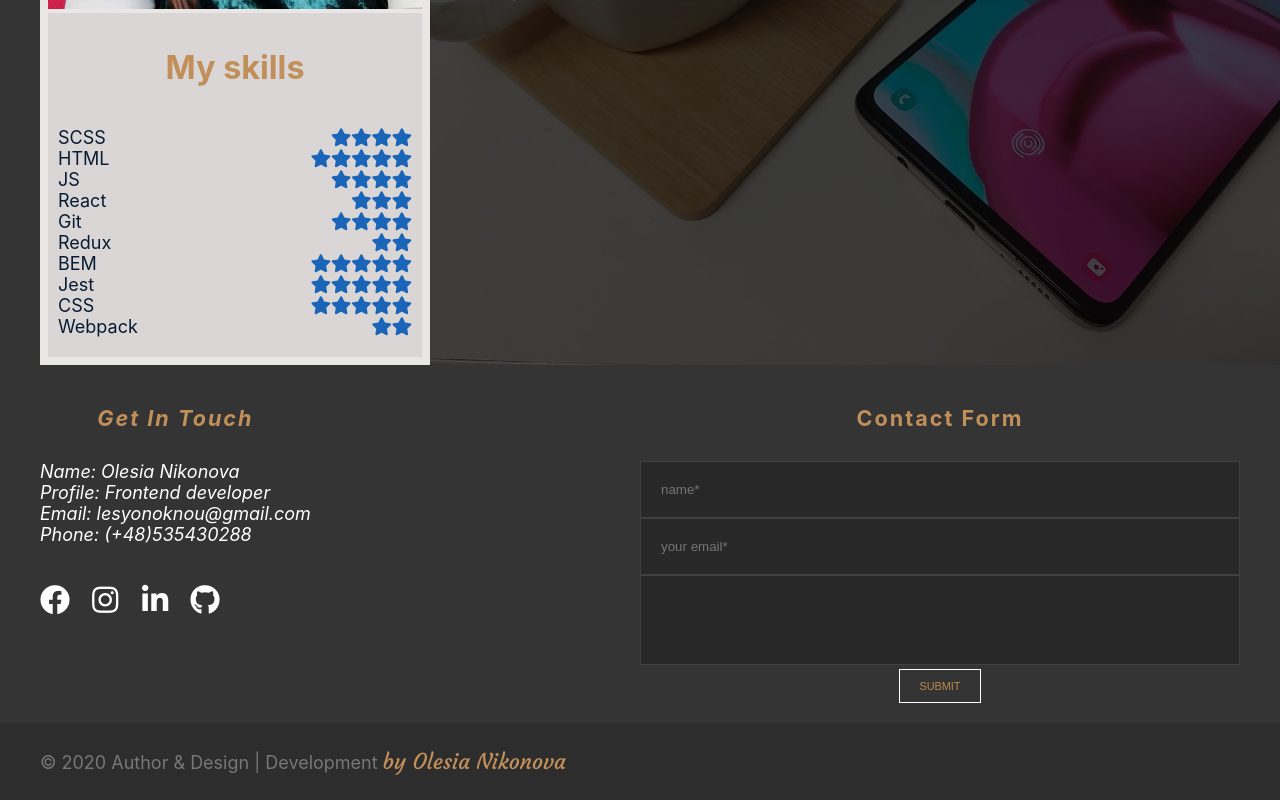
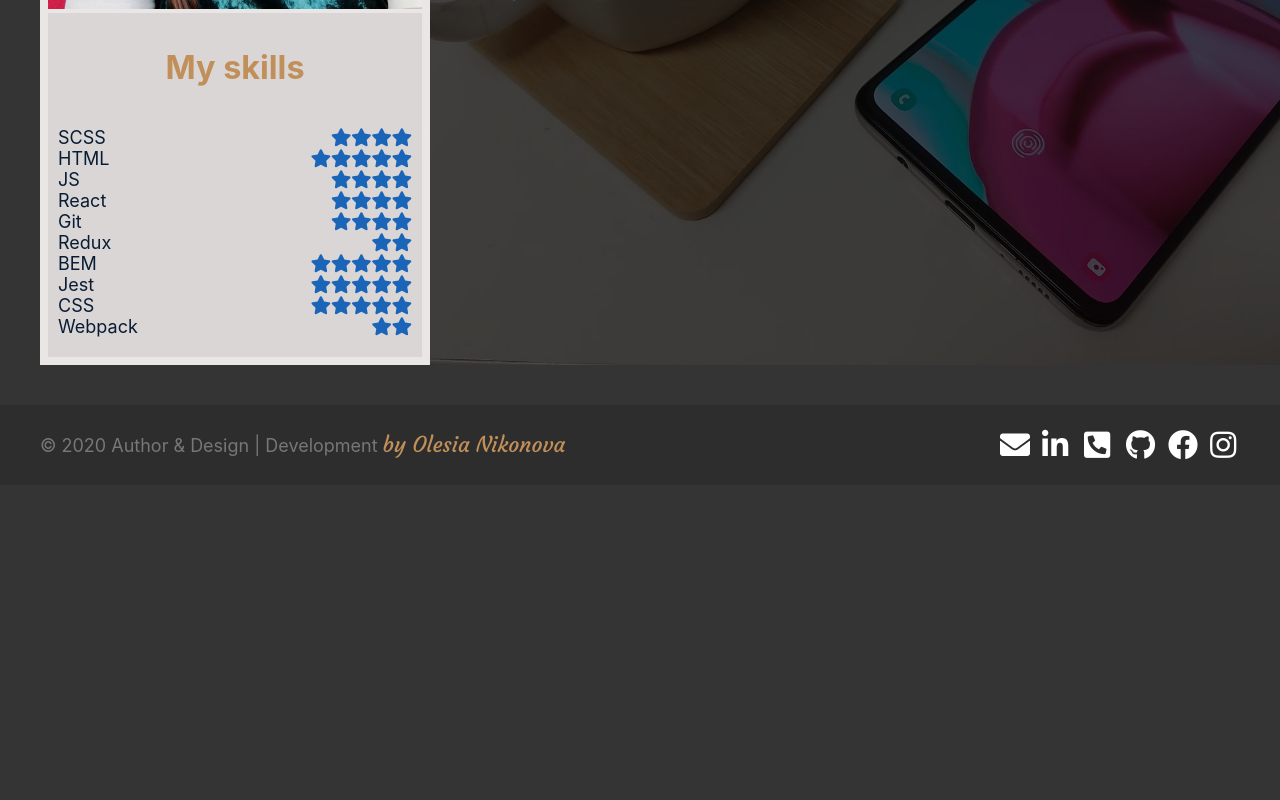
Before and after one commit to olvlesya/portfolio, a React (Create React App) app: page / in a window 1280 px wide. Shown: the part 1298-2098 px from the top of the page. After the commit the page ends 1783 px from the top, so only its background shows below. Built offline with nearby package versions, Linux system fonts and the light colour scheme; the HTML template or start-up script is replaced by a standard one.

Commit message:
chore: perform refactoring

```diff
--- a/src/common/ProgressBar/ProgressBar.jsx
+++ b/src/common/ProgressBar/ProgressBar.jsx
@@ -2,7 +2,9 @@ import React from "react";
 import { progress, progressStars } from "./ProgressBar.module.scss";
 
 export function ProgressBar({ label, stars }) {
-  const starsSkills = new Array(stars).fill(<i class="fas fa-star"></i>);
+  const starsSkills = [...new Array(stars)].map((_, index) => (
+    <i key={index} className="fas fa-star"></i>
+  ));
   return (
     <div className={progress}>
       <div>{label}</div>
--- a/src/common/ValidForm/ValidForm.jsx
+++ /dev/null
@@ -1,54 +0,0 @@
-import React, { useState } from "react";
-import {
-  footerForm,
-  footerFormContacts,
-  footerFormInput,
-  footerFormTextarea,
-  footerFormInputCorrect,
-  footeFormInputIncorrect,
-} from "./ValidForm.module.scss";
-
-function validateEmail(email) {
-  return email === "" || email.match(/^([\w.%+-]+)@([\w-]+\.)+([\w]{2,})$/i);
-}
-
-export function ValidForm(props) {
-  const [value, setValue] = useState("");
-  const [email, setEmail] = useState("");
-
-  return (
-    <form className={footerForm} name="test" method="post" action="#">
-      <div className={footerFormContacts}>
-        <h4>Contact Form</h4>
-        <div>
-          <input
-            className={footerFormInput}
-            value={value}
-            onChange={(e) => setValue(e.target.value)}
-            placeholder="name*"
-            required
-          />
-        </div>
-        <div>
-          <input
-            className={
-              validateEmail(email)
-                ? [footerFormInput, footerFormInputCorrect].join(" ")
-                : [footerFormInput, footeFormInputIncorrect].join(" ")
-            }
-            type="email"
-            value={email}
-            onChange={(e) => setEmail(e.target.value)}
-            placeholder="your email*"
-            required
-          />
-        </div>
-        <div>
-          <textarea className={footerFormTextarea}></textarea>
-        </div>
-
-        <button className="portfolio-button">submit</button>
-      </div>
-    </form>
-  );
-}
--- a/src/common/ValidForm/ValidForm.module.scss
+++ /dev/null
@@ -1,42 +0,0 @@
-@import "../../variables.scss";
-
-.footerForm {
-  width: 600px;
-  box-sizing: border-box;
-
-  @media (max-width: $desktop-breakpoint) {
-    margin-left: 0;
-    width: auto;
-  }
-
-  &Input,
-  &Textarea {
-    box-sizing: border-box;
-    width: 100%;
-    padding: 20px;
-    border: 1px solid #404040;
-    background-color: #282828;
-    color: #fff;
-
-    &:focus {
-      outline: none;
-      border: 1px solid #fff;
-    }
-
-    &Incorrect {
-      border: 1px solid #c52929;
-    }
-    &Correct {
-      background-color: #282828;
-    }
-  }
-
-  &Textarea {
-    height: 90px;
-    resize: none;
-  }
-
-  &Contacts {
-    margin-bottom: 20px;
-  }
-}
--- a/src/common/ValidForm/index.js
+++ /dev/null
@@ -1 +0,0 @@
-export { ValidForm } from "./ValidForm";
--- a/src/components/AboutMe.module.scss
+++ b/src/components/AboutMe.module.scss
@@ -7,6 +7,7 @@
 
   @media (max-width: $tablet-breakpoint) {
     padding: 20px;
+    height: 100vh;
   }
 
   &Banner {
@@ -27,6 +28,10 @@
   &Brand {
     margin-left: 60px;
 
+    @media (max-width: $tablet-breakpoint) {
+      margin: 0 auto;
+    }
+
     span {
       font-size: 1rem;
       color: $color-theme;
--- a/src/components/BiographyMy.jsx
+++ b/src/components/BiographyMy.jsx
@@ -9,6 +9,7 @@ import {
   biographyMySkill,
   biographyMyStory,
   biographyMyBackground,
+  biographyMyText,
 } from "./BiographyMy.module.scss";
 import myBanner from "../images/biography-my__banner.jpg";
 
@@ -16,7 +17,7 @@ const skills = [
   { label: "SCSS", stars: 4 },
   { label: "HTML", stars: 5 },
   { label: "JS", stars: 4 },
-  { label: "React", stars: 3 },
+  { label: "React", stars: 4 },
   { label: "Git", stars: 4 },
   { label: "Redux", stars: 2 },
   { label: "BEM", stars: 5 },
@@ -34,8 +35,8 @@ export function BiographyMy() {
 
           <div className={biographyMySkill}>
             <h3>My skills</h3>
-            {skills.map(({ label, stars }) => (
-              <ProgressBar label={label} stars={stars} />
+            {skills.map((skill, index) => (
+              <ProgressBar {...skill} key={index} />
             ))}
           </div>
         </div>
@@ -44,7 +45,7 @@ export function BiographyMy() {
         <h3>About me</h3>
 
         <ReadMore>
-          <div className="biography-my__text">
+          <div className={biographyMyText}>
             After I graduated from University, I knew exactly what I wanted. I
             always liked the web, I even had a favorite book that I always
             carried with me everywhere and read. Indeed, after graduating from
--- a/src/components/ContactsForm.jsx
+++ b/src/components/ContactsForm.jsx
@@ -1,56 +1,32 @@
 import React from "react";
-import { ValidForm } from "../common/ValidForm";
-import {
-  footer,
-  footerContacts,
-  footerSocial,
-  footerBottom,
-  footerBottomInner,
-} from "./ContactsForm.module.scss";
+import { footer, footerAuthor, footerSocial } from "./ContactsForm.module.scss";
 
 export function ContactsForm() {
   return (
-    <footer>
-      <section className={footer}>
-        <div className={footerContacts}>
-          <address>
-            <h4>Get In Touch</h4>
-            <div> Name: Olesia Nikonova </div>
-            <div> Profile: Frontend developer </div>
-            <div>
+    <footer className={footer}>
+      <div className={footerAuthor}>
+        © 2020 Author & Design | Development{" "}
+        <span>by&nbsp;Olesia&nbsp;Nikonova</span>
+      </div>
+      <div className={footerSocial}>
         <a href="mailto:lesyonoknou@gmail.com">
-                Email: lesyonoknou@gmail.com{" "}
+          <i className="fas fa-envelope"></i>
         </a>
-            </div>
-            <div> Phone: (+48)535430288 </div>
-          </address>
-
-          <div className={footerSocial}>
-            <div>
+        <a href="https://www.linkedin.com/in/olesia-nikonova-33a3091b8/">
+          <i className="fab fa-linkedin-in"></i>
+        </a>
+        <a href="tel:+48535430288">
+          <i className="fas fa-phone-square-alt"></i>
+        </a>
+        <a href="https://github.com/olvlesya">
+          <i className="fab fa-github"></i>
+        </a>
         <a href="https://www.facebook.com/profile.php?id=100001696638681">
           <i className="fab fa-facebook"></i>
         </a>
         <a href="https://www.instagram.com/nik_lesia/">
           <i className="fab fa-instagram"></i>
         </a>
-              <a href="https://www.linkedin.com/in/olesia-nikonova-33a3091b8/">
-                <i class="fab fa-linkedin-in"></i>
-              </a>
-              <a href="https://github.com/olvlesya">
-                <i class="fab fa-github"></i>
-              </a>
-            </div>
-          </div>
-        </div>
-        <ValidForm />
-      </section>
-
-      <div className={footerBottom}>
-        <div className={footerBottomInner}>
-          <p>
-            © 2020 Author & Design | Development <span>by Olesia Nikonova</span>
-          </p>
-        </div>
       </div>
     </footer>
   );
--- a/src/components/ContactsForm.module.scss
+++ b/src/components/ContactsForm.module.scss
@@ -3,47 +3,35 @@
 .footer {
   display: flex;
   justify-content: space-between;
-  color: $color-main;
-  width: 100%;
-  text-align: center;
-  padding: 0 40px;
-  box-sizing: border-box;
+  align-items: center;
+  padding: 25px 40px;
+  background-color: #2d2d2d;
 
-  @media (max-width: $desktop-breakpoint) {
+  @media (max-width: $tablet-breakpoint) {
     flex-direction: column;
-  }
-
-  address {
-    text-decoration: none;
-    margin-bottom: 40px;
-    text-align: left;
-
-    a {
-      text-decoration: none;
-      color: $color-main;
-    }
-    a:hover {
-      text-decoration: underline;
-    }
-  }
-
-  p {
-    color: $color-theme;
+    align-items: flex-start;
   }
 
   &Social {
+    width: 240px;
     display: flex;
+    flex-shrink: 0;
+    justify-content: space-between;
 
-    :global(.fab) {
+    @media (max-width: $tablet-breakpoint) {
+      width: 300px;
+    }
+
+    a {
+      display: block;
+    }
+
+    :global(.fab),
+    :global(.fas) {
       color: $color-main;
-      margin-right: 20px;
       display: inline-block;
       font-size: 30px;
       width: 30px;
-
-      @media (max-width: $tablet-breakpoint) {
-        margin-bottom: 20px;
-      }
 
       &:hover {
         opacity: 0.7;
@@ -51,25 +39,20 @@
     }
   }
 
-  &Bottom {
-    padding: 25px 0;
-    background-color: #2d2d2d;
+  &Author {
+    color: #777;
+    font-size: 1rem;
+    margin-right: 40px;
 
-    &Inner {
-      display: flex;
-      justify-content: space-between;
-      margin: 0 auto;
+    @media (max-width: $tablet-breakpoint) {
+      margin-right: 0;
+      margin-bottom: 20px;
+    }
 
-      p {
-        color: #777;
-        font-size: 1rem;
-        margin-left: 40px;
-      }
-      span {
-        font-size: 1.2rem;
-        color: $color-theme;
-        font-family: "Courgette-Regular";
-      }
+    span {
+      font-size: 1.2rem;
+      color: $color-theme;
+      font-family: "Courgette-Regular";
     }
   }
 }
--- a/src/variables.scss
+++ b/src/variables.scss
@@ -2,3 +2,4 @@ $color-theme: #c18f59;
 $color-main: #fff;
 $desktop-breakpoint: 992px;
 $tablet-breakpoint: 768px;
+$mobile-breakpoint: 576px;
```
Lines whose indentation alone changed are shown as unchanged.
